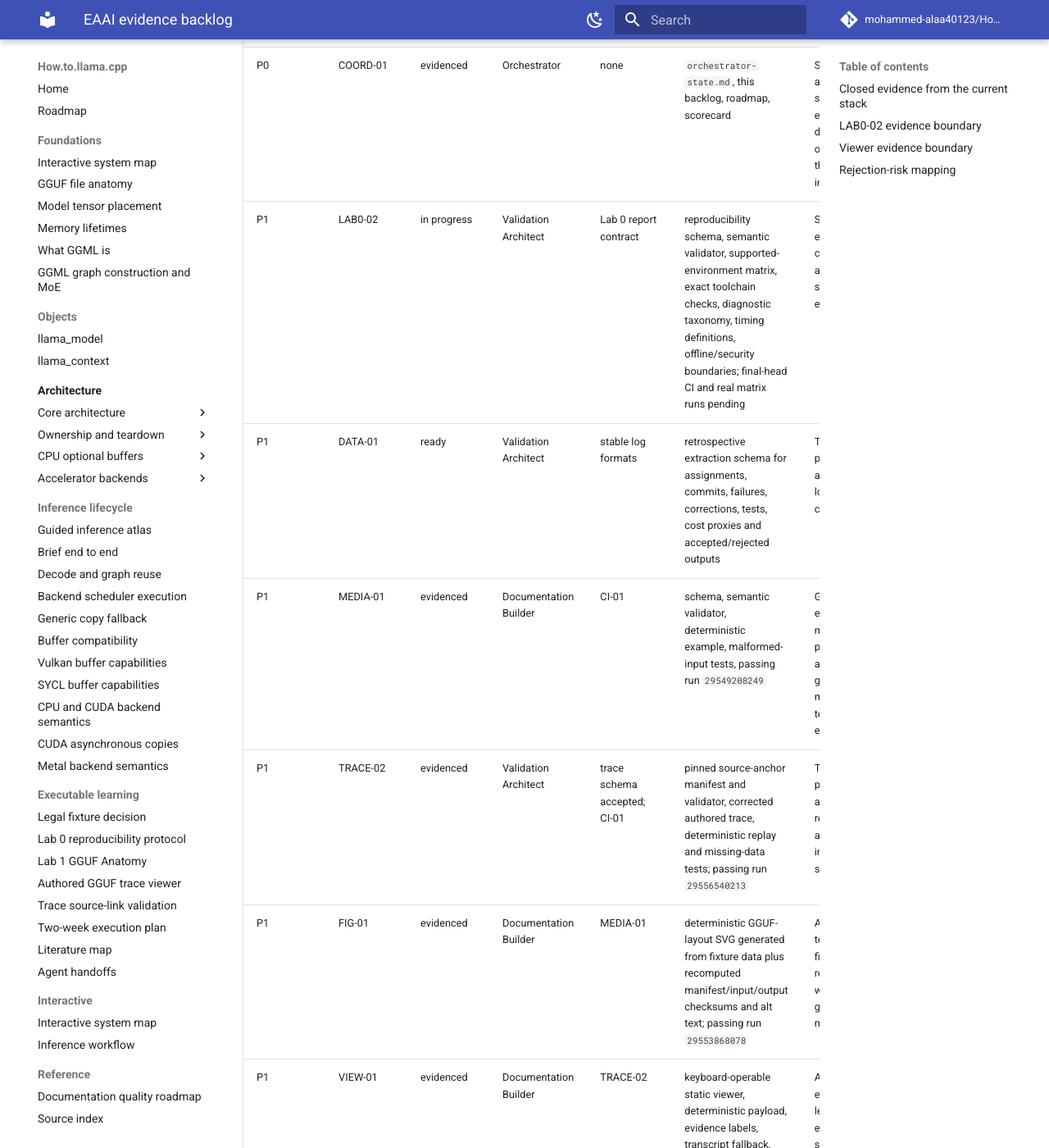
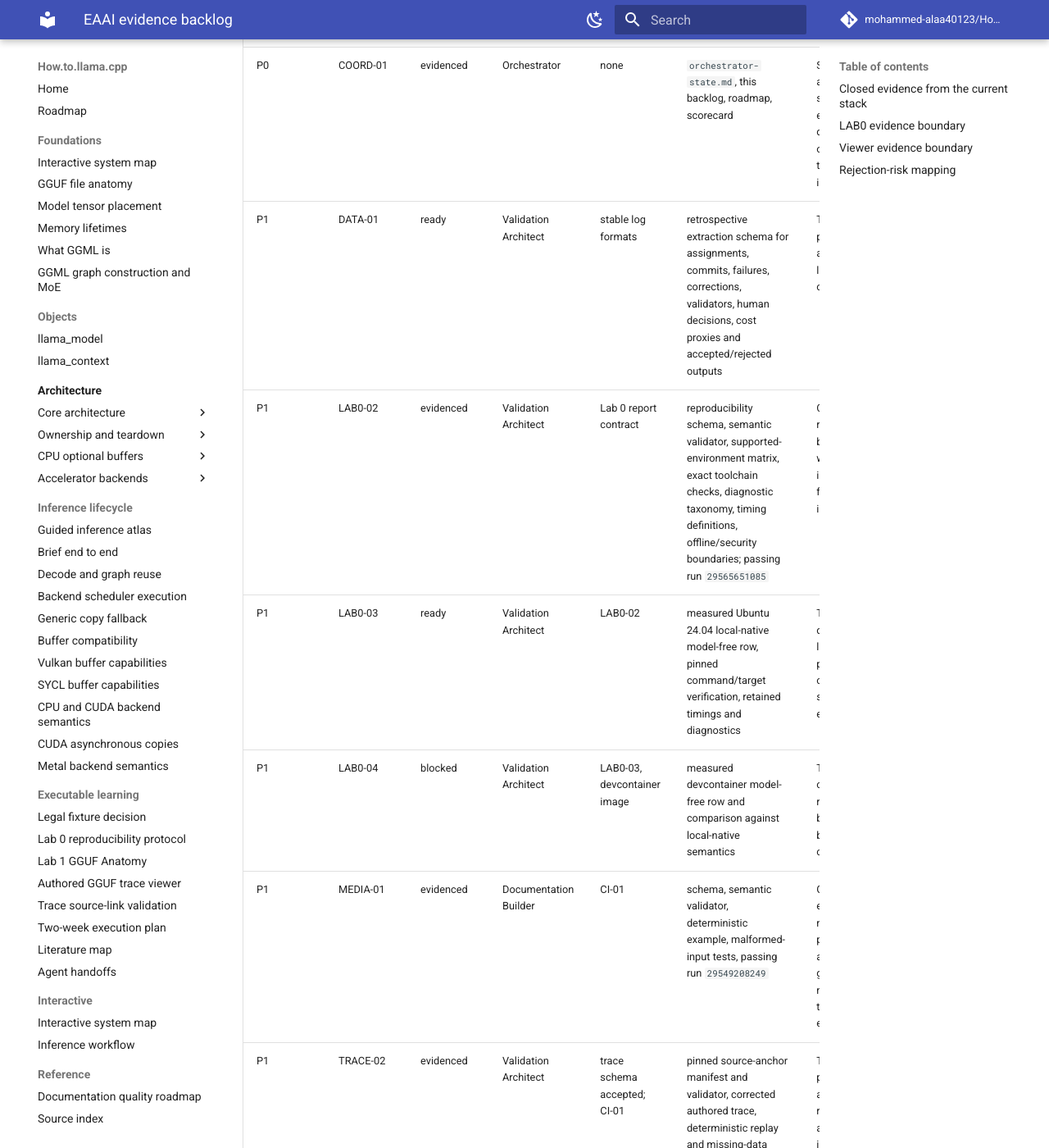
Before and after one commit to mohammed-alaa40123/How.to.llama.cpp, an MkDocs documentation site: the page built from docs/publication/evidence-backlog.md, in a window 1280 px wide and 1400 px high, scrolled down 507 px. Shown: the whole window at 82% size. Built offline with MkDocs 1.6.1 and Material for MkDocs 9.7.7, drawn with Linux system fonts in a browser that asks for light colours; comment, search, counter and statistics services are not loaded; some of the changed text lies outside the part shown.

Commit message:
docs: reprioritize EAAI evidence backlog after Lab 0 contract

```diff
--- a/docs/publication/evidence-backlog.md
+++ b/docs/publication/evidence-backlog.md
@@ -1,6 +1,6 @@
 # EAAI evidence backlog
 
-_Last updated: 2026-07-17 11:04 Africa/Cairo_
+_Last updated: 2026-07-17 12:03 Africa/Cairo_
 
 This queue is dependency-aware. Close an item only with a durable artifact, validator or review record. Status values: `blocked`, `ready`, `in progress`, `evidenced`.
 
@@ -8,8 +8,10 @@ This queue is dependency-aware. Close an item only with a durable artifact, vali
 |---|---|---|---|---|---|---|
 | P0 | CI-01 | evidenced | Documentation Builder | latest stacked branch | strict MkDocs root cause, narrow fix, passing final-head Documentation CI run `29546570700` | The executable-learning artifacts integrate without degrading the existing site |
 | P0 | COORD-01 | evidenced | Orchestrator | none | `orchestrator-state.md`, this backlog, roadmap, scorecard | Scheduled agents can share an explicit dependency order rather than infer work independently |
-| P1 | LAB0-02 | in progress | Validation Architect | Lab 0 report contract | reproducibility schema, semantic validator, supported-environment matrix, exact toolchain checks, diagnostic taxonomy, timing definitions, offline/security boundaries; final-head CI and real matrix runs pending | Setup/build evidence is comparable across supported environments |
-| P1 | DATA-01 | ready | Validation Architect | stable log formats | retrospective extraction schema for assignments, commits, failures, corrections, tests, cost proxies and accepted/rejected outputs | The multi-agent process can be analyzed as a longitudinal case study |
+| P1 | DATA-01 | ready | Validation Architect | stable log formats | retrospective extraction schema for assignments, commits, failures, corrections, validators, human decisions, cost proxies and accepted/rejected outputs | The multi-agent process can be analyzed as a longitudinal case study |
+| P1 | LAB0-02 | evidenced | Validation Architect | Lab 0 report contract | reproducibility schema, semantic validator, supported-environment matrix, exact toolchain checks, diagnostic taxonomy, timing definitions, offline/security boundaries; passing run `29565651085` | Comparable run records can be validated without inflating model-free launch into inference |
+| P1 | LAB0-03 | ready | Validation Architect | LAB0-02 | measured Ubuntu 24.04 local-native model-free row, pinned command/target verification, retained timings and diagnostics | The documented local-native path works in a clean supported environment |
+| P1 | LAB0-04 | blocked | Validation Architect | LAB0-03, devcontainer image | measured devcontainer model-free row and comparison against local-native semantics | The cloud-container tier reproduces the bounded build/launch contract |
 | P1 | MEDIA-01 | evidenced | Documentation Builder | CI-01 | schema, semantic validator, deterministic example, malformed-input tests, passing run `29549208249` | Generated educational media can be provenance- and review-gated without making it technical evidence |
 | P1 | TRACE-02 | evidenced | Validation Architect | trace schema accepted; CI-01 | pinned source-anchor manifest and validator, corrected authored trace, deterministic replay and missing-data tests; passing run `29556540213` | Trace provenance and navigation remain valid against immutable source |
 | P1 | FIG-01 | evidenced | Documentation Builder | MEDIA-01 | deterministic GGUF-layout SVG generated from fixture data plus recomputed manifest/input/output checksums and alt text; passing run `29553868078` | Authoritative technical figures are reproducible without generative models |
@@ -22,12 +24,13 @@ This queue is dependency-aware. Close an item only with a durable artifact, vali
 | P2 | REVIEW-01 | blocked | Human | independent reviewer nominated | expert rubric and signed/dated review of fixture, trace, lab explanations and figure | Technical correctness is independently supported |
 | P2 | BASE-01 | blocked | Validation Architect | DATA-01, frozen benchmark tasks | fair comparison protocol: single authoring agent; author+reviewer; full repository-memory/validator workflow | Specialized scheduled workflow provides measurable benefit over simpler workflows |
 | P3 | EVAL-01 | blocked | Human + Validation Architect | evaluation pathway approval | learner or expert study protocol, instruments, consent/ethics decision | Educational usefulness is evaluated rather than inferred from implementation |
-| P3 | DEMO-01 | blocked | Orchestrator | LAB0-02, LAB1-01, PROGRESS-02 | reproducible end-to-end Lab 0 + GGUF lab + viewer + figure + progress demo | The proposed system exists as a coherent educational artifact |
+| P3 | DEMO-01 | blocked | Orchestrator | LAB0-03, LAB0-04, LAB1-01, PROGRESS-02 | reproducible end-to-end Lab 0 + GGUF lab + viewer + figure + progress demo | The proposed system exists as a coherent educational artifact |
 
 ## Closed evidence from the current stack
 
 - Legal fixture policy and deterministic synthetic GGUF package.
 - Lab 0 six-phase report schema and semantic checks.
+- Lab 0 reproducibility schema, diagnostics/timing semantics and passing run `29565651085`.
 - Executable-trace schema, immutable source anchors, corrected authored GGUF trace and deterministic replay.
 - Local-only learner-progress schema and privacy constraints.
 - Initial browser/local/cloud platform literature map.
@@ -37,9 +40,9 @@ This queue is dependency-aware. Close an item only with a durable artifact, vali
 - Minimal keyboard-operable trace viewer with deterministic payload, evidence labels and transcript fallback; passing run `29559239071`.
 - Browser-first GGUF Anatomy slice with deterministic Python/browser agreement and passing run `29562479577`.
 
-## LAB0-02 evidence boundary
+## LAB0 evidence boundary
 
-The current branch defines a machine-checkable local-native/cloud-container reproducibility record, exact `uv sync --locked` and CMake/Ninja command requirements, monotonic time-to-ready and optional time-to-first-token semantics, a stable failure taxonomy, offline/degraded-mode states, and security/licensing constraints. The checked-in report is an illustrative deterministic contract, not evidence that every matrix row has been executed. Real Ubuntu, macOS, WSL2, and devcontainer runs remain required before cross-platform reproducibility claims.
+`LAB0-02` is evidenced only as a validation contract. The checked-in report remains illustrative. Cross-environment reproducibility requires measured `LAB0-03` and `LAB0-04` rows. A real row may establish environment, configure, compile and executable-launch behavior only; it must not claim model loading, inference or time-to-first-token unless a learner-provided model path is explicitly used and recorded.
 
 ## Viewer evidence boundary
 
```
